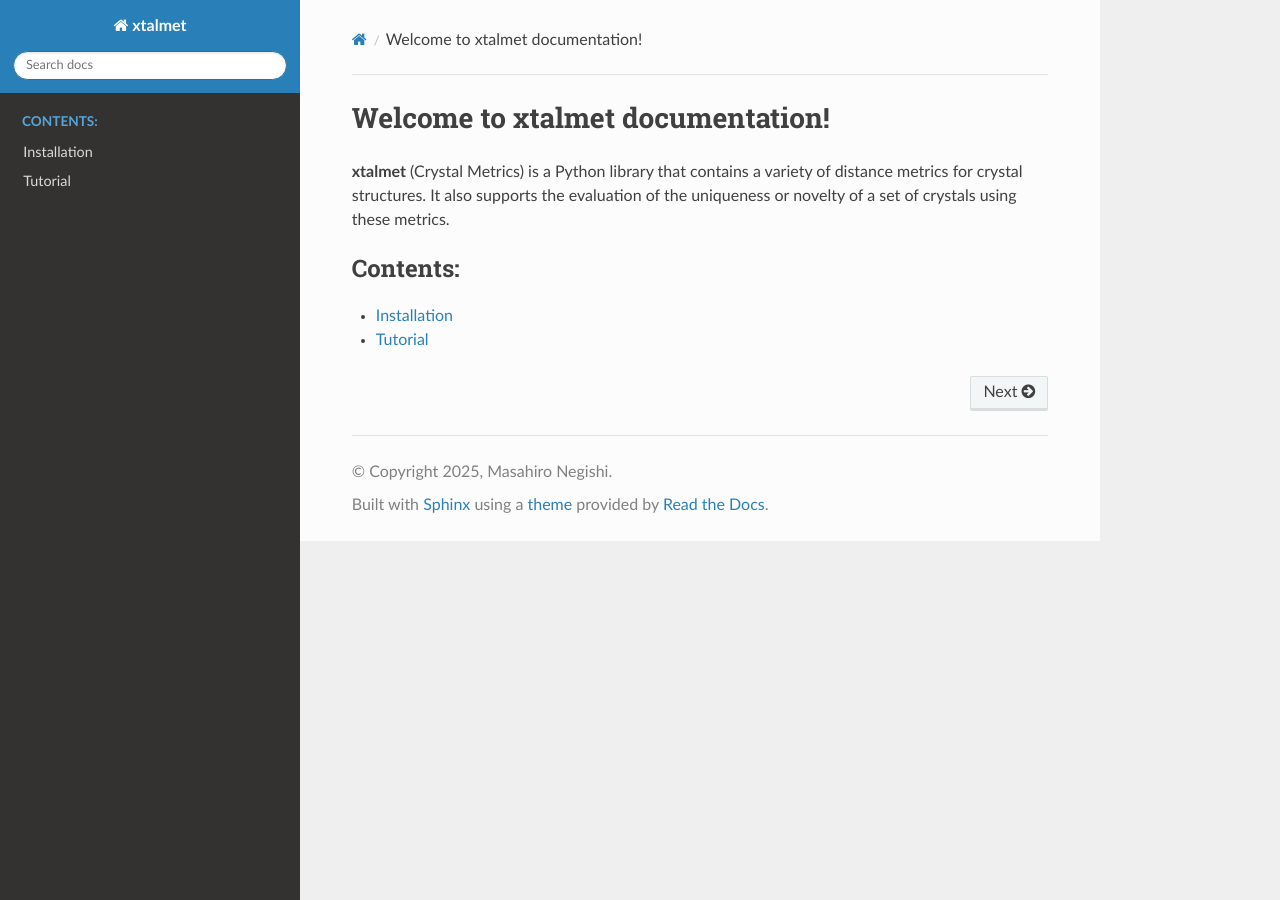
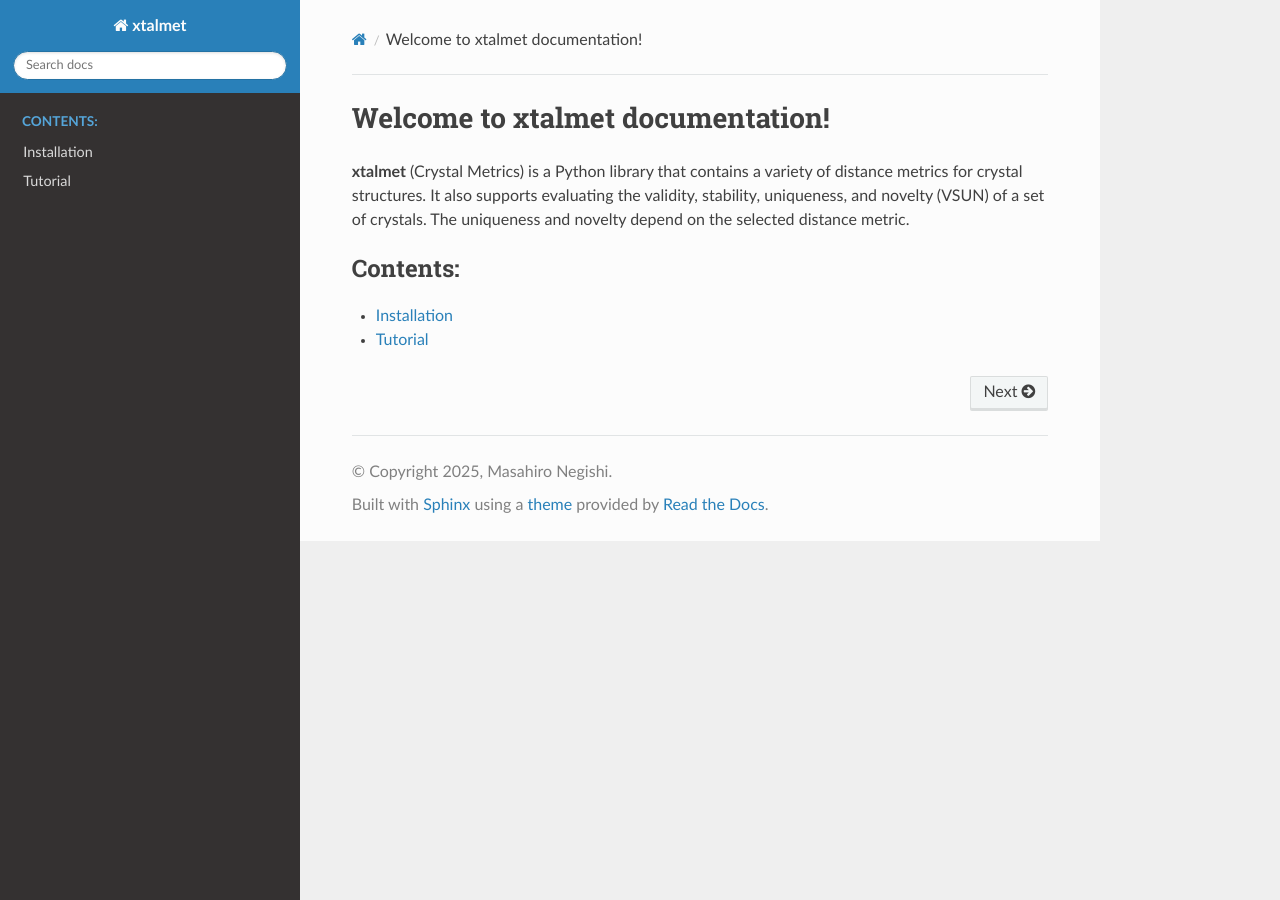
Before and after one commit to WMD-group/xtalmet, a Sphinx documentation site: the page built from docs/source/index.rst, in a window 1280 px wide. Built offline with Sphinx 7.4.7 and the Read the Docs theme 3.1.0, drawn with Linux system fonts in a browser that asks for light colours; pages that are not in the unit, such as notebooks, are missing from menus.

Commit message:
update the description of package

```diff
--- a/docs/source/index.rst
+++ b/docs/source/index.rst
@@ -5,7 +5,7 @@
 
 Welcome to xtalmet documentation!
 =================================
-**xtalmet** (Crystal Metrics) is a Python library that contains a variety of distance metrics for crystal structures. It also supports the evaluation of the uniqueness or novelty of a set of crystals using these metrics.
+**xtalmet** (Crystal Metrics) is a Python library that contains a variety of distance metrics for crystal structures. It also supports evaluating the validity, stability, uniqueness, and novelty (VSUN) of a set of crystals. The uniqueness and novelty depend on the selected distance metric.
 
 
 .. toctree::
```
